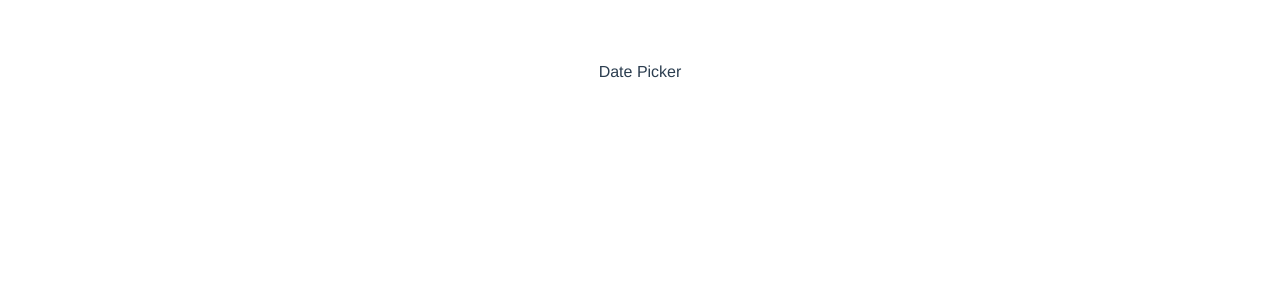
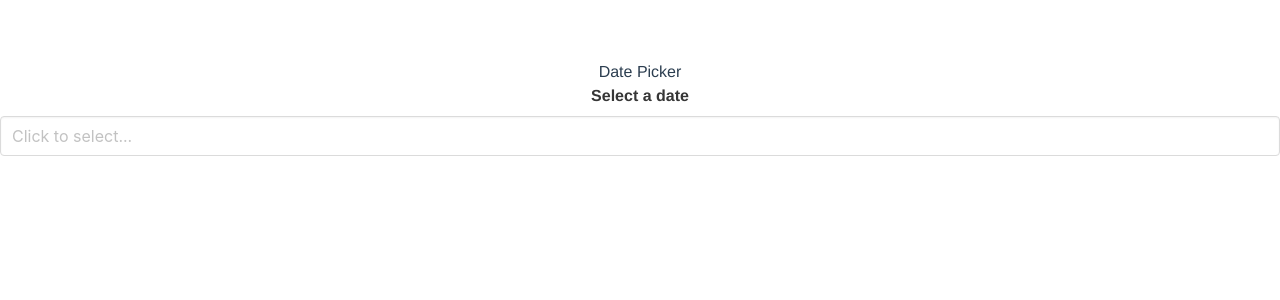
Before and after one commit to guvarallo/date-picker, a Vue app: page / in a window 1280 px wide. Shown: the top 300 px of the page. Built offline with nearby package versions, Linux system fonts and the light colour scheme.

Commit message:
chore: add Calendar component

```diff
--- a/src/App.vue
+++ b/src/App.vue
@@ -1,6 +1,7 @@
 <template>
   <div id="app">
     <h1>Date Picker</h1>
+    <Calendar />
   </div>
 </template>
 
@@ -8,12 +9,15 @@
 import Vue from 'vue'
 import Buefy from 'buefy'
 import 'buefy/dist/buefy.css'
+Vue.use(Buefy)
 
-Vue.use(Buefy)
+import Calendar from './components/Calendar'
 
 export default {
   name: 'App',
-  components: {}
+  components: {
+    Calendar
+  }
 }
 </script>
 
--- /dev/null
+++ b/src/components/Calendar.vue
@@ -0,0 +1,20 @@
+<template>
+  <b-field label="Select a date">
+    <b-datepicker placeholder="Click to select..." v-model="dates" range>
+    </b-datepicker>
+  </b-field>
+</template>
+
+<script>
+export default {
+  name: 'Calendar',
+
+  data() {
+    return {
+      dates: []
+    }
+  }
+}
+</script>
+
+<style></style>
```
